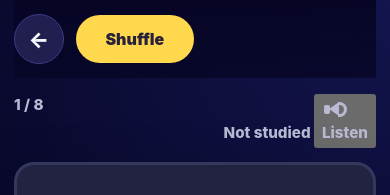
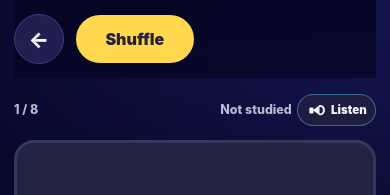
Before and after one commit to moh909sa/CISA, a plain HTML site: page index.html in a window 390 px wide. Shown: the top 195 px of the page. Drawn offline with Linux system fonts and the light colour scheme.

Commit message:
Style compact pronunciation control

```diff
--- a/styles.css
+++ b/styles.css
@@ -94,6 +94,7 @@ label span,
 .pill-button,
 .primary-button,
 .status-button,
+.card-speak-button,
 .mode-card,
 .progress-card,
 .card-dot,
@@ -146,9 +147,43 @@ label span,
 .card-meta {
   display: flex;
   justify-content: space-between;
-  gap: 1rem;
-  font-size: 0.95rem;
+  gap: 0.75rem;
+  align-items: center;
+  font-size: 0.85rem;
   font-weight: 800;
+}
+
+.card-meta-actions {
+  display: flex;
+  gap: 0.5rem;
+  align-items: center;
+}
+
+.card-speak-button {
+  display: inline-flex;
+  align-items: center;
+  gap: 0.25rem;
+  min-height: 2.15rem;
+  border: 1px solid rgba(95, 196, 240, 0.45);
+  border-radius: 999px;
+  background: rgba(34, 34, 65, 0.82);
+  color: var(--text);
+  padding: 0 0.65rem;
+  font-size: 0.76rem;
+  font-weight: 900;
+  white-space: nowrap;
+}
+
+.card-speak-button .speak-icon {
+  flex: 0 0 auto;
+  transform: scale(0.68);
+  transform-origin: center;
+  margin-inline: -0.18rem -0.1rem;
+}
+
+button:disabled {
+  cursor: not-allowed;
+  opacity: 0.55;
 }
 
 .flashcard {
@@ -677,6 +712,20 @@ button:focus-visible {
     grid-template-columns: auto 1fr auto;
   }
 
+  .card-meta {
+    font-size: 0.78rem;
+  }
+
+  .card-meta-actions {
+    gap: 0.35rem;
+  }
+
+  .card-speak-button {
+    min-height: 2rem;
+    padding: 0 0.52rem;
+    font-size: 0.72rem;
+  }
+
   .topbar-title {
     display: none;
   }
```
